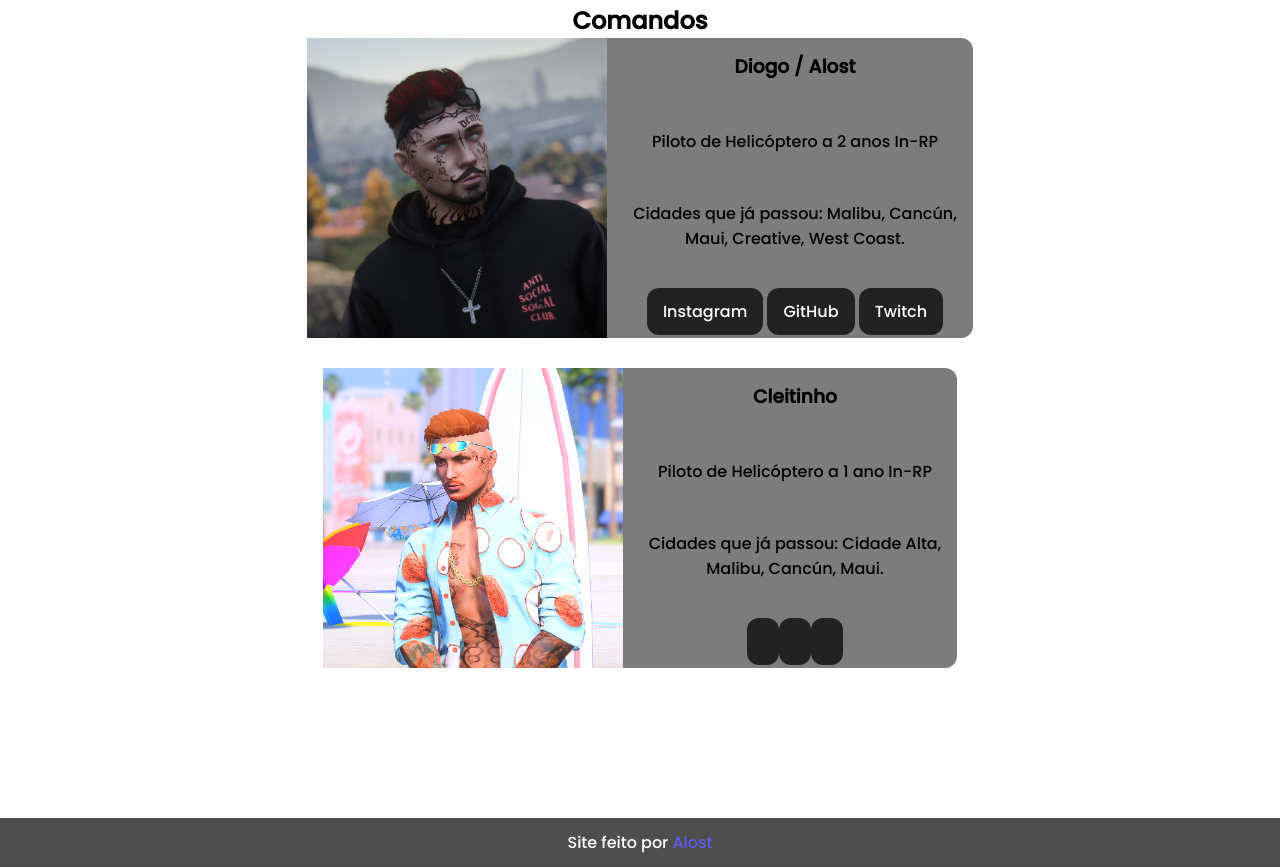
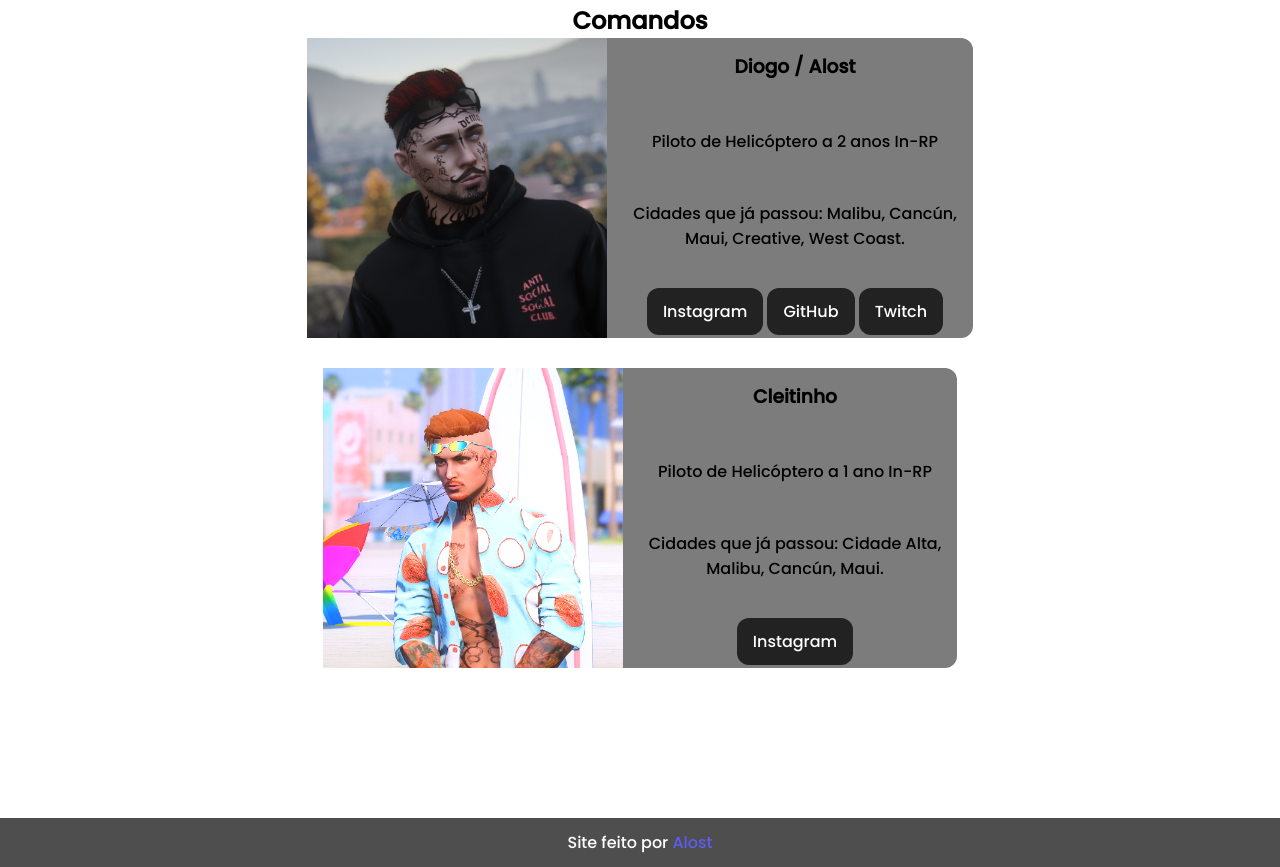
Before and after one commit to AlostXD/GAEP, a plain HTML site: page index.html in a window 1280 px wide. Shown: the part 300-1167 px from the top of the page. Drawn offline with Linux system fonts and the light colour scheme.

Commit message:
Pequenas Mudanças
Adicionado o Instagram do Cleitinho

```diff
--- a/index.html
+++ b/index.html
@@ -54,9 +54,9 @@
                         <p>Piloto de Helicóptero a 1 ano In-RP</p>
                         <p>Cidades que já passou: Cidade Alta,<br> Malibu, Cancún, Maui.</p>
                         <div class="contatos">
-                            <a href="" target="_blank"></a>
-                            <a href="" target="_blank"></a>
-                            <a href="" target="_blank"></a>
+                            <a href="https://instagram.com/cleitinho.rp?igshid=MzNlNGNkZWQ4Mg==" target="_blank">Instagram</a>
+                            <a href="" target="_blank" style="display: none;"></a>
+                            <a href="" target="_blank" style="display: none;"></a>
                         </div>
                     </div>
                 </div>
```
